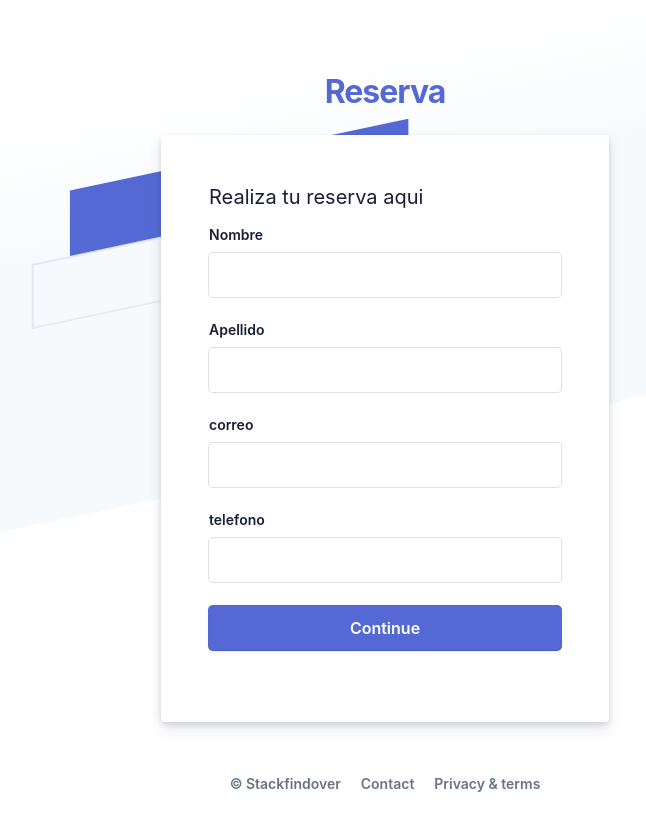
After one commit to rodrigoportillo123/CRUD-de-Alojamientos-Gesti-n-de-Usuarios-y-Administrador, a PHP site: page /formulario.php in a window 1280 px wide. The commit adds this page. Shown: the whole page, without its empty margins (255-901 px from the left). Run offline with PHP 8.4, Linux system fonts and the light colour scheme.

Commit message:
se agrego formulario de reserva

```diff
--- /dev/null
+++ b/formulario.php
@@ -0,0 +1,115 @@
+
+
+
+
+
+
+
+
+
+
+
+
+
+<html>
+<head>
+  <meta charset="utf-8">
+  <title>Stackfindover: Sign in</title>
+  <link rel="stylesheet" type="text/css" href="styles_forms.css">
+</head>
+
+<body>
+
+<form id="stripe-login" action="procesar_formulario.php" method="POST">
+  <div class="login-root">
+    <div class="box-root flex-flex flex-direction--column" style="min-height: 100vh;flex-grow: 1;">
+      <div class="loginbackground box-background--white padding-top--64">
+        <div class="loginbackground-gridContainer">
+          <div class="box-root flex-flex" style="grid-area: top / start / 8 / end;">
+            <div class="box-root" style="background-image: linear-gradient(white 0%, rgb(247, 250, 252) 33%); flex-grow: 1;">
+            </div>
+          </div>
+          <div class="box-root flex-flex" style="grid-area: 4 / 2 / auto / 5;">
+            <div class="box-root box-divider--light-all-2 animationLeftRight tans3s" style="flex-grow: 1;"></div>
+          </div>
+          <div class="box-root flex-flex" style="grid-area: 6 / start / auto / 2;">
+            <div class="box-root box-background--blue800" style="flex-grow: 1;"></div>
+          </div>
+          <div class="box-root flex-flex" style="grid-area: 7 / start / auto / 4;">
+            <div class="box-root box-background--blue animationLeftRight" style="flex-grow: 1;"></div>
+          </div>
+          <div class="box-root flex-flex" style="grid-area: 8 / 4 / auto / 6;">
+            <div class="box-root box-background--gray100 animationLeftRight tans3s" style="flex-grow: 1;"></div>
+          </div>
+          <div class="box-root flex-flex" style="grid-area: 2 / 15 / auto / end;">
+            <div class="box-root box-background--cyan200 animationRightLeft tans4s" style="flex-grow: 1;"></div>
+          </div>
+          <div class="box-root flex-flex" style="grid-area: 3 / 14 / auto / end;">
+            <div class="box-root box-background--blue animationRightLeft" style="flex-grow: 1;"></div>
+          </div>
+          <div class="box-root flex-flex" style="grid-area: 4 / 17 / auto / 20;">
+            <div class="box-root box-background--gray100 animationRightLeft tans4s" style="flex-grow: 1;"></div>
+          </div>
+          <div class="box-root flex-flex" style="grid-area: 5 / 14 / auto / 17;">
+            <div class="box-root box-divider--light-all-2 animationRightLeft tans3s" style="flex-grow: 1;"></div>
+          </div>
+        </div>
+      </div>
+      <div class="box-root padding-top--24 flex-flex flex-direction--column" style="flex-grow: 1; z-index: 9;">
+        <div class="box-root padding-top--48 padding-bottom--24 flex-flex flex-justifyContent--center">
+          <h1><a href="http://blog.stackfindover.com/" rel="dofollow">Reserva</a></h1>
+        </div>
+        <div class="formbg-outer">
+          <div class="formbg">
+            <div class="formbg-inner padding-horizontal--48">
+              <span class="padding-bottom--15">Realiza tu reserva aqui</span>
+              <form id="stripe-login">
+                <div class="field padding-bottom--24">
+                  <label for="email">Nombre</label>
+                  <input type="text" name="nombre">
+                </div>
+                <div class="field padding-bottom--24">
+                  <div class="grid--50-50">
+                    <label for="password">Apellido</label>
+
+                  </div>
+                  <input type="text" name="apellido">
+                </div>
+                <div class="field padding-bottom--24">
+                  <div class="grid--50-50">
+                    <label for="correo">correo</label>
+
+                  </div>
+                  <input type="email" name="email">
+                </div>
+
+                <div class="field padding-bottom--24">
+                  <div class="grid--50-50">
+                    <label for="tel">telefono</label>
+
+                  </div>
+                  <input type="number" name="telefono">
+                </div>
+
+                <div class="field padding-bottom--24">
+                  <input type="submit" name="submit" value="Continue">
+                </div>
+
+              </form>
+            </div>
+          </div>
+          <div class="footer-link padding-top--24">
+
+            <div class="listing padding-top--24 padding-bottom--24 flex-flex center-center">
+              <span><a href="#">© Stackfindover</a></span>
+              <span><a href="#">Contact</a></span>
+              <span><a href="#">Privacy & terms</a></span>
+            </div>
+          </div>
+        </div>
+      </div>
+    </div>
+  </div>
+</body>
+
+</html>
--- /dev/null
+++ b/styles_forms.css
@@ -0,0 +1,234 @@
+* {
+    padding: 0;
+    margin: 0;
+    color: #1a1f36;
+    box-sizing: border-box;
+    word-wrap: break-word;
+    font-family: -apple-system,BlinkMacSystemFont,Segoe UI,Roboto,Helvetica Neue,Ubuntu,sans-serif;
+  }
+  body {
+      min-height: 100%;
+      background-color: #ffffff;
+  }
+  h1 {
+      letter-spacing: -1px;
+  }
+  a {
+    color: #5469d4;
+    text-decoration: unset;
+  }
+  .login-root {
+      background: #fff;
+      display: flex;
+      width: 100%;
+      min-height: 100vh;
+      overflow: hidden;
+  }
+  .loginbackground {
+      min-height: 692px;
+      position: fixed;
+      bottom: 0;
+      left: 0;
+      right: 0;
+      top: 0;
+      z-index: 0;
+      overflow: hidden;
+  }
+  .flex-flex {
+      display: flex;
+  }
+  .align-center {
+    align-items: center;
+  }
+  .center-center {
+    align-items: center;
+    justify-content: center;
+  }
+  .box-root {
+      box-sizing: border-box;
+  }
+  .flex-direction--column {
+      -ms-flex-direction: column;
+      flex-direction: column;
+  }
+  .loginbackground-gridContainer {
+      display: -ms-grid;
+      display: grid;
+      -ms-grid-columns: [start] 1fr [left-gutter] (86.6px)[16] [left-gutter] 1fr [end];
+      grid-template-columns: [start] 1fr [left-gutter] repeat(16,86.6px) [left-gutter] 1fr [end];
+      -ms-grid-rows: [top] 1fr [top-gutter] (64px)[8] [bottom-gutter] 1fr [bottom];
+      grid-template-rows: [top] 1fr [top-gutter] repeat(8,64px) [bottom-gutter] 1fr [bottom];
+      justify-content: center;
+      margin: 0 -2%;
+      transform: rotate(-12deg) skew(-12deg);
+  }
+  .box-divider--light-all-2 {
+      box-shadow: inset 0 0 0 2px #e3e8ee;
+  }
+  .box-background--blue {
+      background-color: #5469d4;
+  }
+  .box-background--white {
+    background-color: #ffffff;
+  }
+  .box-background--blue800 {
+      background-color: #212d63;
+  }
+  .box-background--gray100 {
+      background-color: #e3e8ee;
+  }
+  .box-background--cyan200 {
+      background-color: #7fd3ed;
+  }
+  .padding-top--64 {
+    padding-top: 64px;
+  }
+  .padding-top--24 {
+    padding-top: 24px;
+  }
+  .padding-top--48 {
+    padding-top: 48px;
+  }
+  .padding-bottom--24 {
+    padding-bottom: 24px;
+  }
+  .padding-horizontal--48 {
+    padding: 48px;
+  }
+  .padding-bottom--15 {
+    padding-bottom: 15px;
+  }
+
+
+  .flex-justifyContent--center {
+    -ms-flex-pack: center;
+    justify-content: center;
+  }
+
+  .formbg {
+      margin: 0px auto;
+      width: 100%;
+      max-width: 448px;
+      background: white;
+      border-radius: 4px;
+      box-shadow: rgba(60, 66, 87, 0.12) 0px 7px 14px 0px, rgba(0, 0, 0, 0.12) 0px 3px 6px 0px;
+  }
+  span {
+      display: block;
+      font-size: 20px;
+      line-height: 28px;
+      color: #1a1f36;
+  }
+  label {
+      margin-bottom: 10px;
+  }
+  .reset-pass a,label {
+      font-size: 14px;
+      font-weight: 600;
+      display: block;
+  }
+  .reset-pass > a {
+      text-align: right;
+      margin-bottom: 10px;
+  }
+  .grid--50-50 {
+      display: grid;
+      grid-template-columns: 50% 50%;
+      align-items: center;
+  }
+
+  .field input {
+      font-size: 16px;
+      line-height: 28px;
+      padding: 8px 16px;
+      width: 100%;
+      min-height: 44px;
+      border: unset;
+      border-radius: 4px;
+      outline-color: rgb(84 105 212 / 0.5);
+      background-color: rgb(255, 255, 255);
+      box-shadow: rgba(0, 0, 0, 0) 0px 0px 0px 0px,
+                  rgba(0, 0, 0, 0) 0px 0px 0px 0px,
+                  rgba(0, 0, 0, 0) 0px 0px 0px 0px,
+                  rgba(60, 66, 87, 0.16) 0px 0px 0px 1px,
+                  rgba(0, 0, 0, 0) 0px 0px 0px 0px,
+                  rgba(0, 0, 0, 0) 0px 0px 0px 0px,
+                  rgba(0, 0, 0, 0) 0px 0px 0px 0px;
+  }
+
+  input[type="submit"] {
+      background-color: rgb(84, 105, 212);
+      box-shadow: rgba(0, 0, 0, 0) 0px 0px 0px 0px,
+                  rgba(0, 0, 0, 0) 0px 0px 0px 0px,
+                  rgba(0, 0, 0, 0.12) 0px 1px 1px 0px,
+                  rgb(84, 105, 212) 0px 0px 0px 1px,
+                  rgba(0, 0, 0, 0) 0px 0px 0px 0px,
+                  rgba(0, 0, 0, 0) 0px 0px 0px 0px,
+                  rgba(60, 66, 87, 0.08) 0px 2px 5px 0px;
+      color: #fff;
+      font-weight: 600;
+      cursor: pointer;
+  }
+  .field-checkbox input {
+      width: 20px;
+      height: 15px;
+      margin-right: 5px;
+      box-shadow: unset;
+      min-height: unset;
+  }
+  .field-checkbox label {
+      display: flex;
+      align-items: center;
+      margin: 0;
+  }
+  a.ssolink {
+      display: block;
+      text-align: center;
+      font-weight: 600;
+  }
+  .footer-link span {
+      font-size: 14px;
+      text-align: center;
+  }
+  .listing a {
+      color: #697386;
+      font-weight: 600;
+      margin: 0 10px;
+  }
+
+  .animationRightLeft {
+    animation: animationRightLeft 2s ease-in-out infinite;
+  }
+  .animationLeftRight {
+    animation: animationLeftRight 2s ease-in-out infinite;
+  }
+  .tans3s {
+    animation: animationLeftRight 3s ease-in-out infinite;
+  }
+  .tans4s {
+    animation: animationLeftRight 4s ease-in-out infinite;
+  }
+
+  @keyframes animationLeftRight {
+    0% {
+      transform: translateX(0px);
+    }
+    50% {
+      transform: translateX(1000px);
+    }
+    100% {
+      transform: translateX(0px);
+    }
+  }
+
+  @keyframes animationRightLeft {
+    0% {
+      transform: translateX(0px);
+    }
+    50% {
+      transform: translateX(-1000px);
+    }
+    100% {
+      transform: translateX(0px);
+    }
+  }
```
Also changed, not shown: procesar_formulario.php (added, +36 -0 lines), usuario.php (+31 -7 lines).
